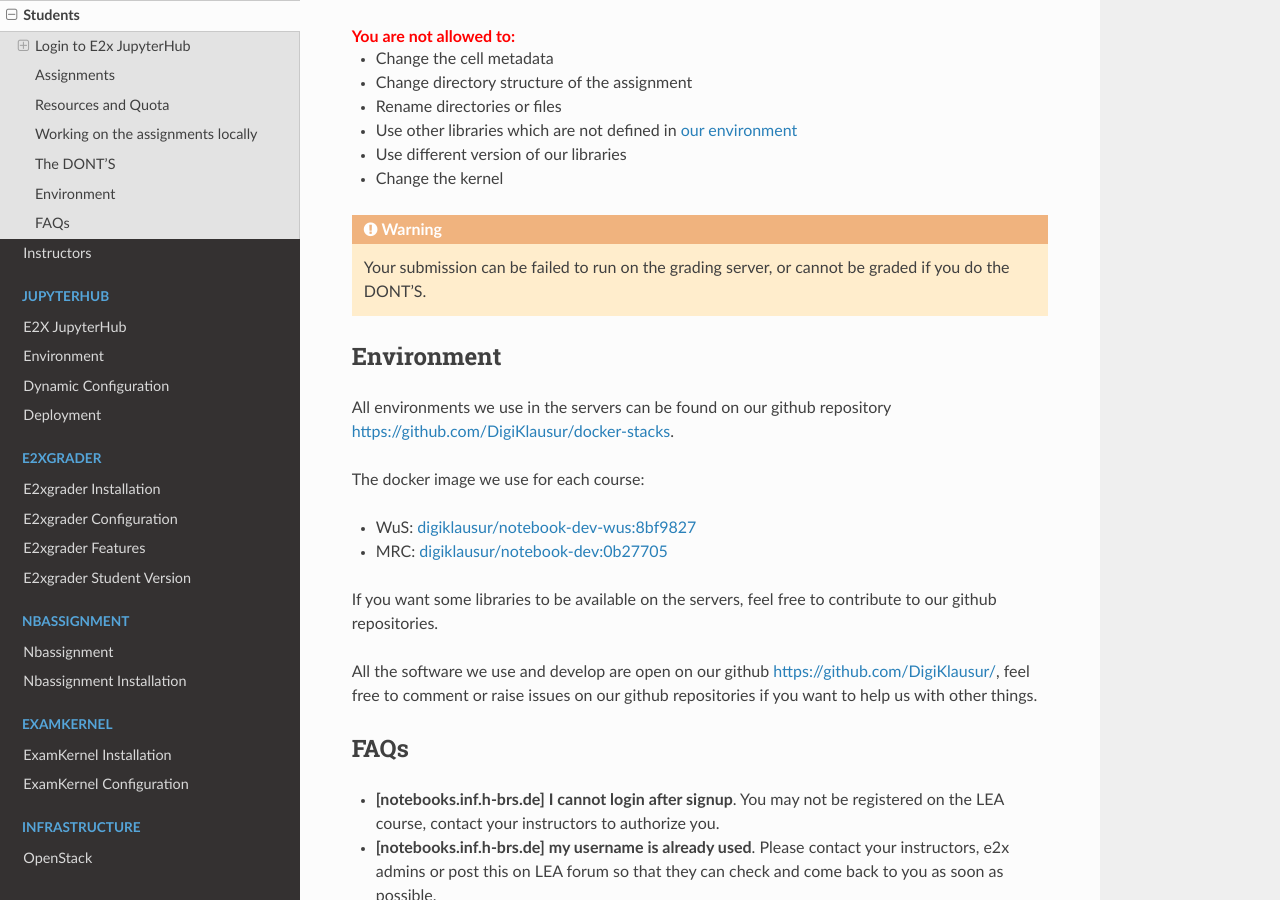
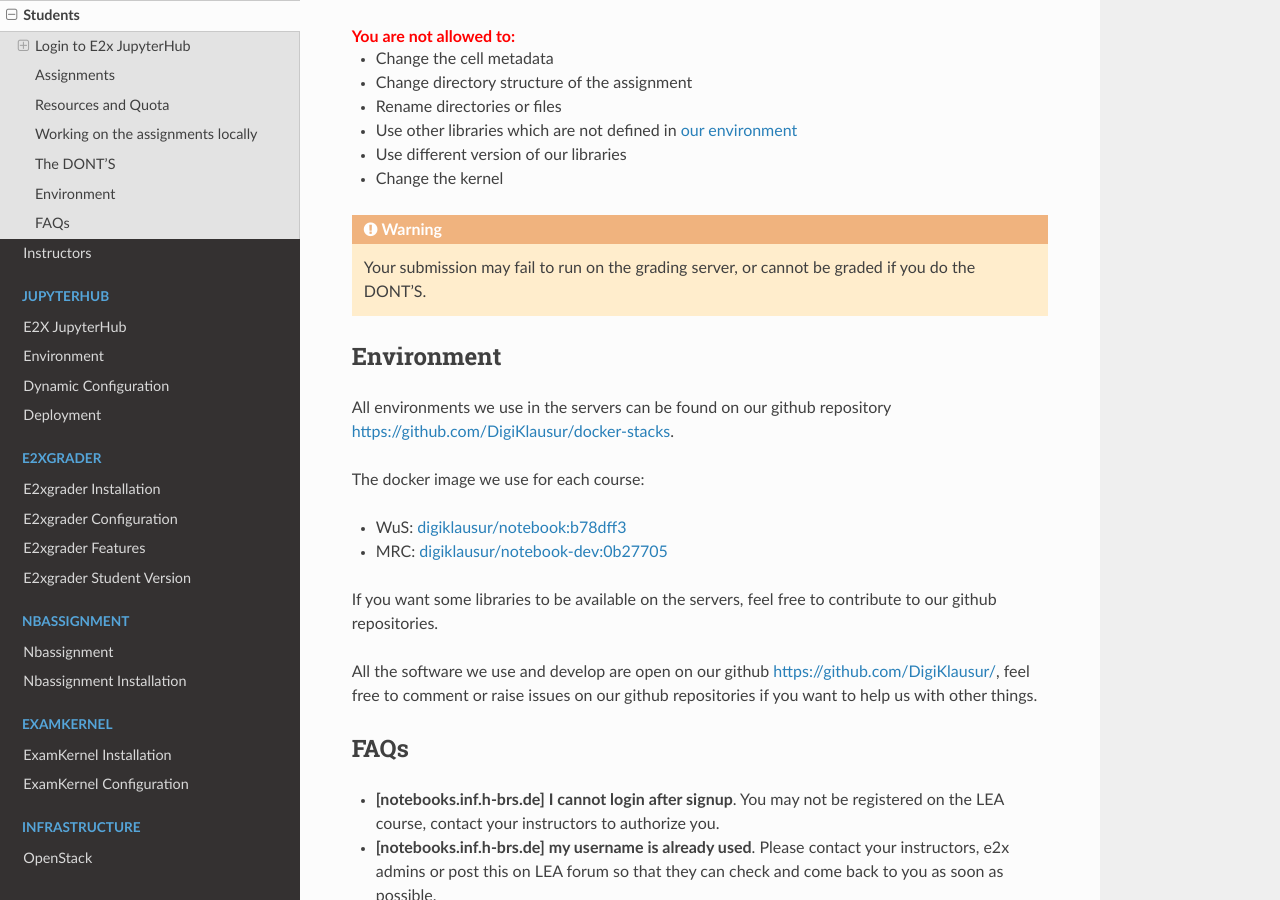
Before and after one commit to DigiKlausur/e2x-docs, a Sphinx documentation site: the page built from docs/source/usage/student.rst, in a window 1280 px wide and 900 px high, scrolled down 9221 px. Built offline with Sphinx 7.4.7 and the Read the Docs theme 2.0.0, drawn with Linux system fonts in a browser that asks for light colours.

Commit message:
update image

```diff
--- a/docs/source/usage/student.rst
+++ b/docs/source/usage/student.rst
@@ -335,7 +335,7 @@ The DONT'S
 
 .. warning::
 
-  Your submission can be failed to run on the grading server, or cannot be graded if you do the DONT'S.
+  Your submission may fail to run on the grading server, or cannot be graded if you do the DONT'S.
 
 Environment
 ===========
@@ -345,7 +345,7 @@ All environments we use in the servers can be found on our github repository
 
 The docker image we use for each course:
 
-* WuS: `digiklausur/notebook-dev-wus:8bf9827 <https://github.com/DigiKlausur/docker-stacks/tree/8bf9827cc2431e92d09adacb364b3344af84c27c/notebook-dev-wus>`_
+* WuS: `digiklausur/notebook:b78dff3 <https://github.com/DigiKlausur/docker-stacks/tree/b78dff39467ae3013eceaf5f6a7ee2646be456bf>`_
 * MRC: `digiklausur/notebook-dev:0b27705 <https://github.com/DigiKlausur/docker-stacks/tree/0b277052175e1d89a57d838cec73bac67dac66a5/notebook-dev>`_
 
 If you want some libraries to be available on the servers, feel free to contribute to our github repositories.
```
